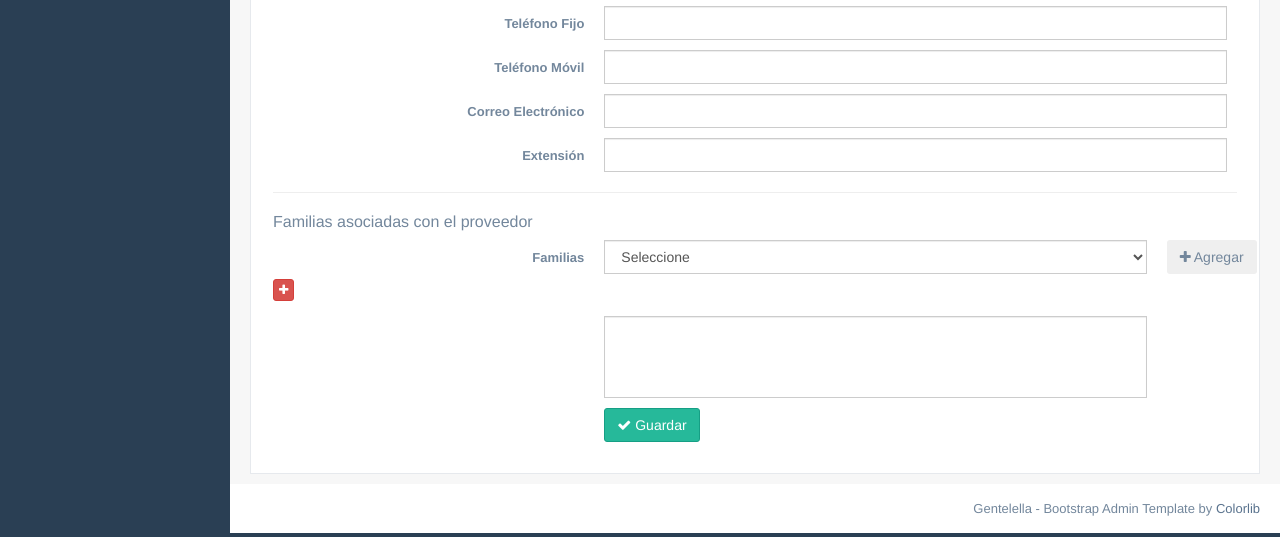
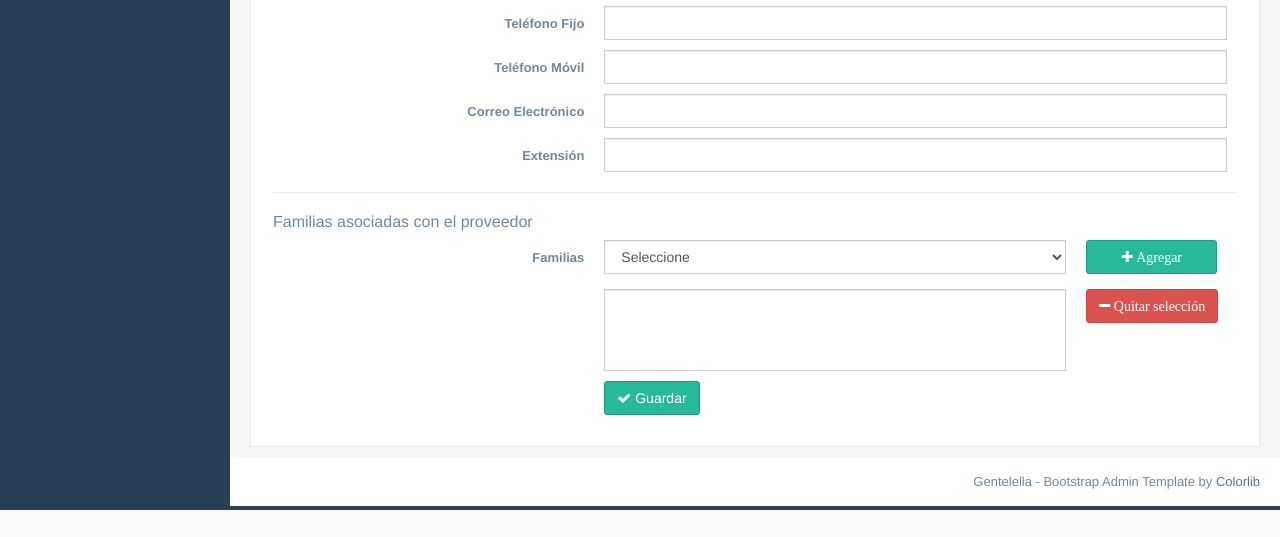
Before and after one commit to ruben-barraza/adquisiciones, a CodeIgniter app: page /database/index.php/proveedor/add in a window 1280 px wide. Shown: the part 1721-2258 px from the top of the page. After the commit the page ends 2231 px from the top, so only its background shows below. Run offline with CodeIgniter, Linux system fonts and the light colour scheme; data that the repository does not hold is empty; some libraries are stand-ins or nearby versions.

Commit message:
Select familias
Agregar a select multiple y remover del select
Quitar del select multiple y regresar al select
Organizar alfabéticamente una vez se regrese al select

```diff
--- a/application/views/proveedor/add.php
+++ b/application/views/proveedor/add.php
@@ -335,7 +335,7 @@
 
 					<div class="form-group">
                 		<label for="idFamilia" class="col-md-4 control-label">Familias</label>
-                        <div class="col-md-7">
+                        <div class="col-md-6">
                         	<select id="idFamilia" name="idFamilia" class="form-control">
                             	<option value="0">Seleccione</option>
 									<?php
@@ -346,20 +346,25 @@
                             </select>
                         </div>
 
-						<div class="col-md-1">
-                        	<button type="" id="agregarFamilia" class="btn">
-								<i class="fa fa-plus"></i> Agregar
-							</button>
+						<div class="col-md-2">
+							<a style="display:block;width:131px" id="agregarFamilia" class="btn btn-success">
+								<span class="fa fa-plus"> Agregar</span>
+							</a>
                         </div>
-						<a title="Eliminar"  class="btn btn-danger btn-xs"><span class="fa fa-plus"></span></a>
+
 
 					</div>
 
 					<div class="form-group">
                     	<label for="nombresFamilia" class="col-md-4 control-label"></label>
-                        	<div class="col-md-7">
+                        <div class="col-md-6">
                            	<select multiple id="nombresFamilia" name="nombresFamilia" class="form-control">
                             </select>
+                        </div>
+						<div class="col-md-2">
+							<a id="removerFamilia" class="btn btn-danger">
+								<i class="fa fa-minus"> Quitar selección</i>
+							</a>
                         </div>
 					</div>
 
@@ -424,12 +429,32 @@
         });
 
 		$("#agregarFamilia").click(function(){
-      		var names = $('#idFamilia').val();
-
+			if($('#idFamilia').val() > 0){
+				var names = $('#idFamilia').find('option:selected').text();
       			var newOption = $('<option></option>');
       			newOption.val(names);
       			newOption.html(names);
       			$("#nombresFamilia").append(newOption);
+				$("#idFamilia option:selected").remove();
+			}
+     	});
+
+		$("#removerFamilia").click(function(){
+			var length = $('#idFamilia').children('option').length;
+			var names = $('#nombresFamilia').find('option:selected').text();
+			$("#nombresFamilia option:selected").remove();
+			$("#idFamilia").append($("<option></option>").val(length+1).html(names));
+			$("#idFamilia option[value='0']").remove();
+
+			//organizar el select alfabeticamente
+			var sel = $('#idFamilia');
+			var selected = sel.val(); // cache selected value, before reordering
+			var opts_list = sel.find('option');
+			opts_list.sort(function(a, b) {
+				return $(a).text() > $(b).text() ? 1 : -1;
+			});
+			sel.html('').append(opts_list);
+			sel.val(selected); // set cached selected value
      	});
 
     });
```
Also changed, not shown: application/models/Familiamodel.php (+11 -0 lines). Lines whose indentation alone changed are shown as unchanged.
